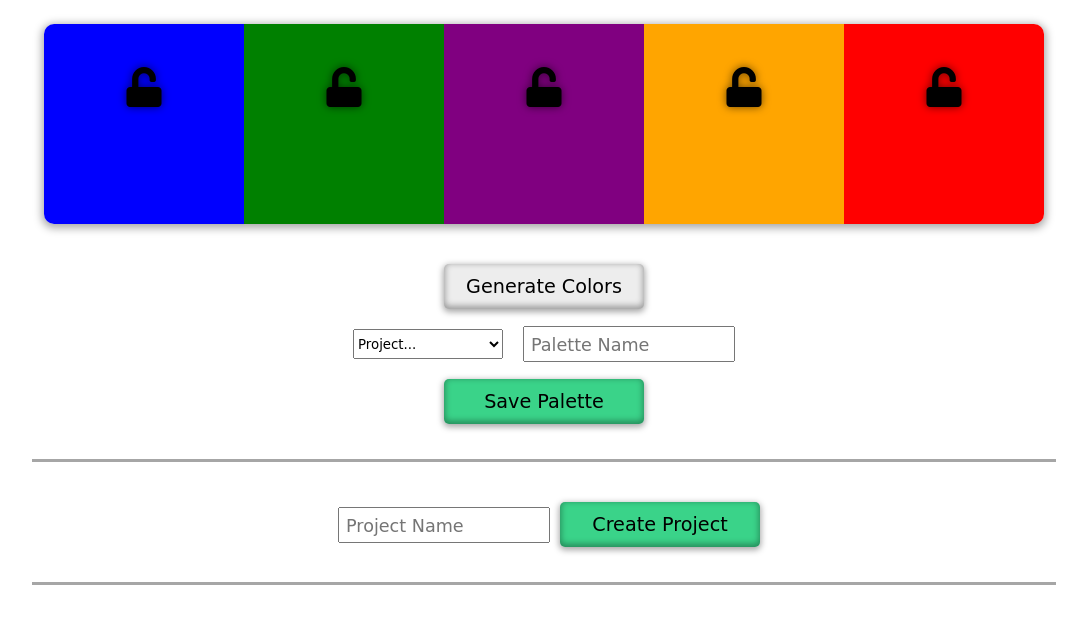
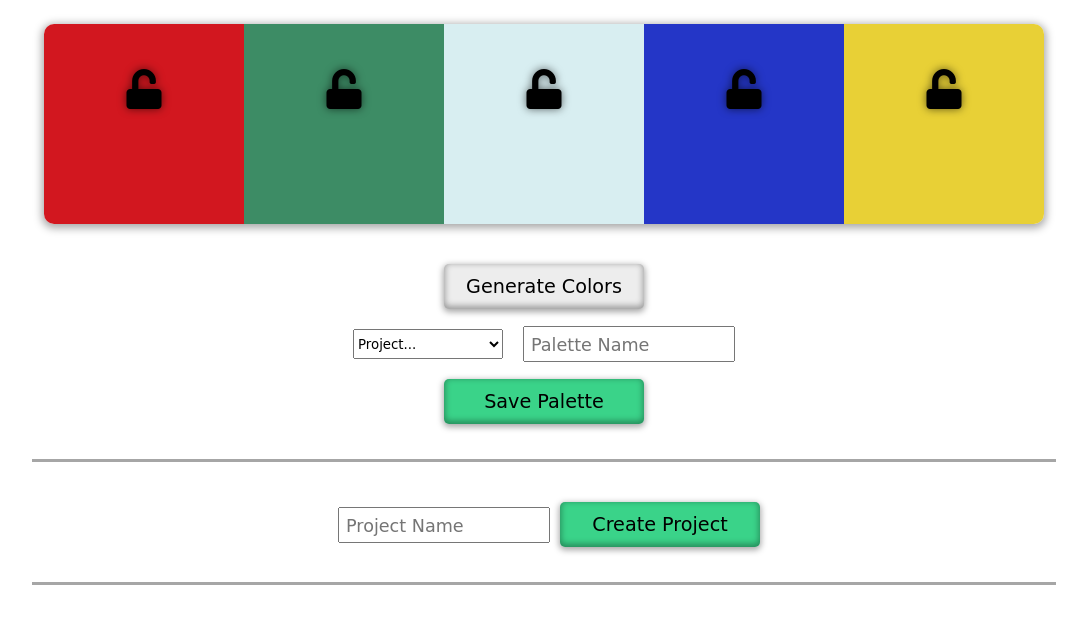
Before and after one commit to jarushford/palette-picker, a website: page public/index.html in a window 1280 px wide. Shown: the part 84-708 px from the top of the page, without its empty margins (96-1183 px from the left). Drawn offline with Linux system fonts and the light colour scheme; a web font is replaced by a local one.

Commit message:
Set up color selection and connect generateBtn

```diff
--- a/public/js/script.js
+++ b/public/js/script.js
@@ -0,0 +1,48 @@
+const generateBtn = document.querySelector('.generate-colors')
+generateBtn.addEventListener('click', fillAllColors)
+
+function generateHexCode() {
+  const digitKey = {
+    0: '0',
+    1: '1',
+    2: '2',
+    3: '3',
+    4: '4',
+    5: '5',
+    6: '6',
+    7: '7',
+    8: '8',
+    9: '9',
+    10: 'a',
+    11: 'b',
+    12: 'c',
+    13: 'd',
+    14: 'e',
+    15: 'f'
+  }
+
+  let color = ''
+  for(let i = 0; i < 6; i++) {
+    let randNum = Math.floor(Math.random() * 16)
+    color += digitKey[randNum]
+  }
+  return color
+}
+
+function fillAllColors() {
+  const colorBoxes = document.querySelectorAll('.color-box')
+  colorBoxes.forEach(color => {
+    if (!color.classList.contains('locked')) {
+      const randomColor = generateHexCode()
+      color.lastElementChild.lastElementChild.innerText = randomColor
+      console.log(color.style)
+      color.style.background = `#${randomColor}`
+    } else {
+      // grab color for locked box and set
+    }
+  })
+}
+
+
+
+fillAllColors()
--- a/public/styles/styles.css
+++ b/public/styles/styles.css
@@ -27,8 +27,8 @@
 }
 
 .color-box h3 {
-  font-family: 'Sarnia', cursive;
-  font-size: 2rem;
+  font-family: 'Skranji', cursive;
+  font-size: 1.5rem;
   opacity: 0;
   transition: .45s ease;
 }
@@ -55,17 +55,11 @@ i:hover {
 .color1 {
   border-top-left-radius: 10px;
   border-bottom-left-radius: 10px;
-  background: blue;
 }
-
-.color2 { background: green }
-.color3 { background: purple }
-.color4 { background: orange }
 
 .color5 {
   border-top-right-radius: 10px;
   border-bottom-right-radius: 10px;
-  background: red;
 }
 
 .controls {
```
